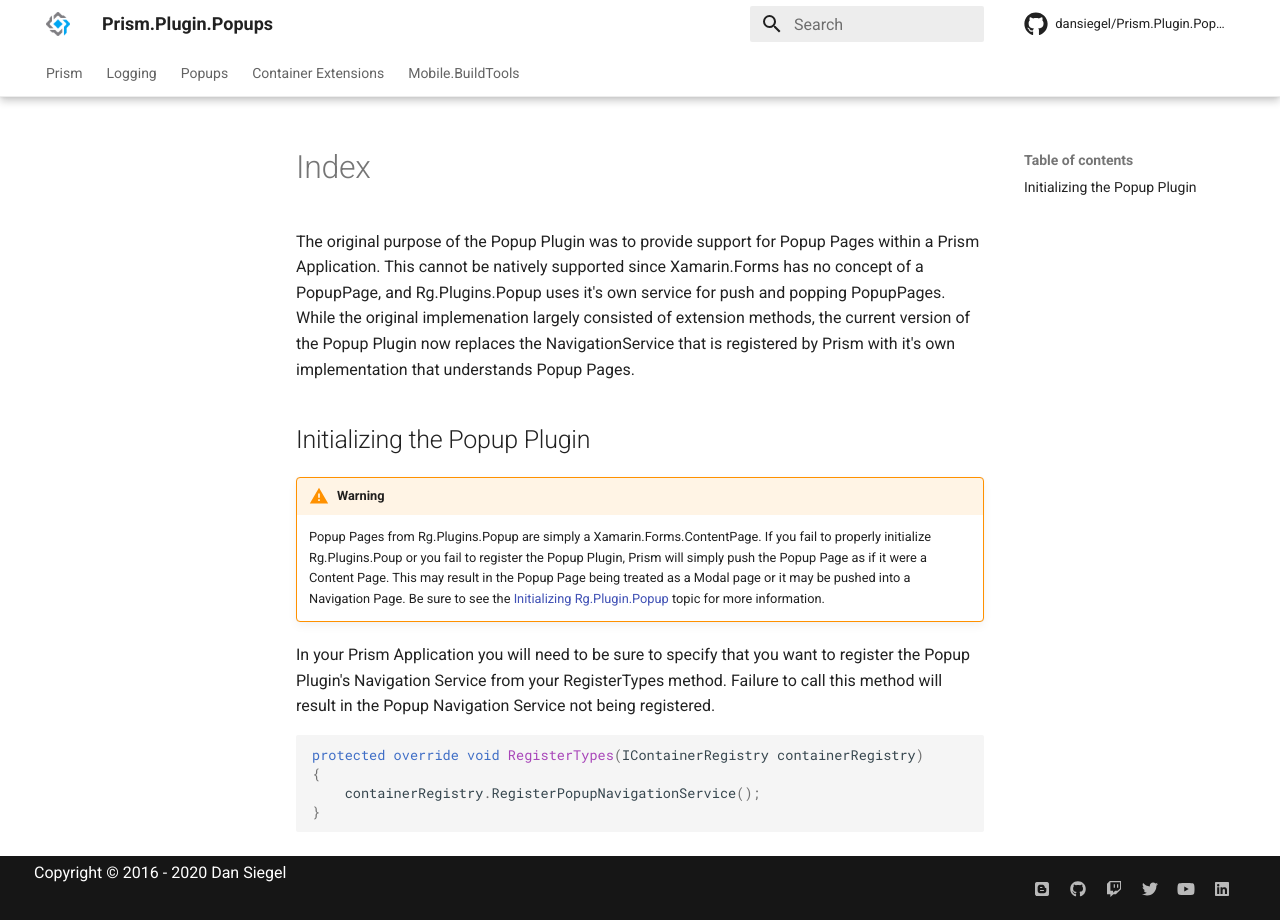
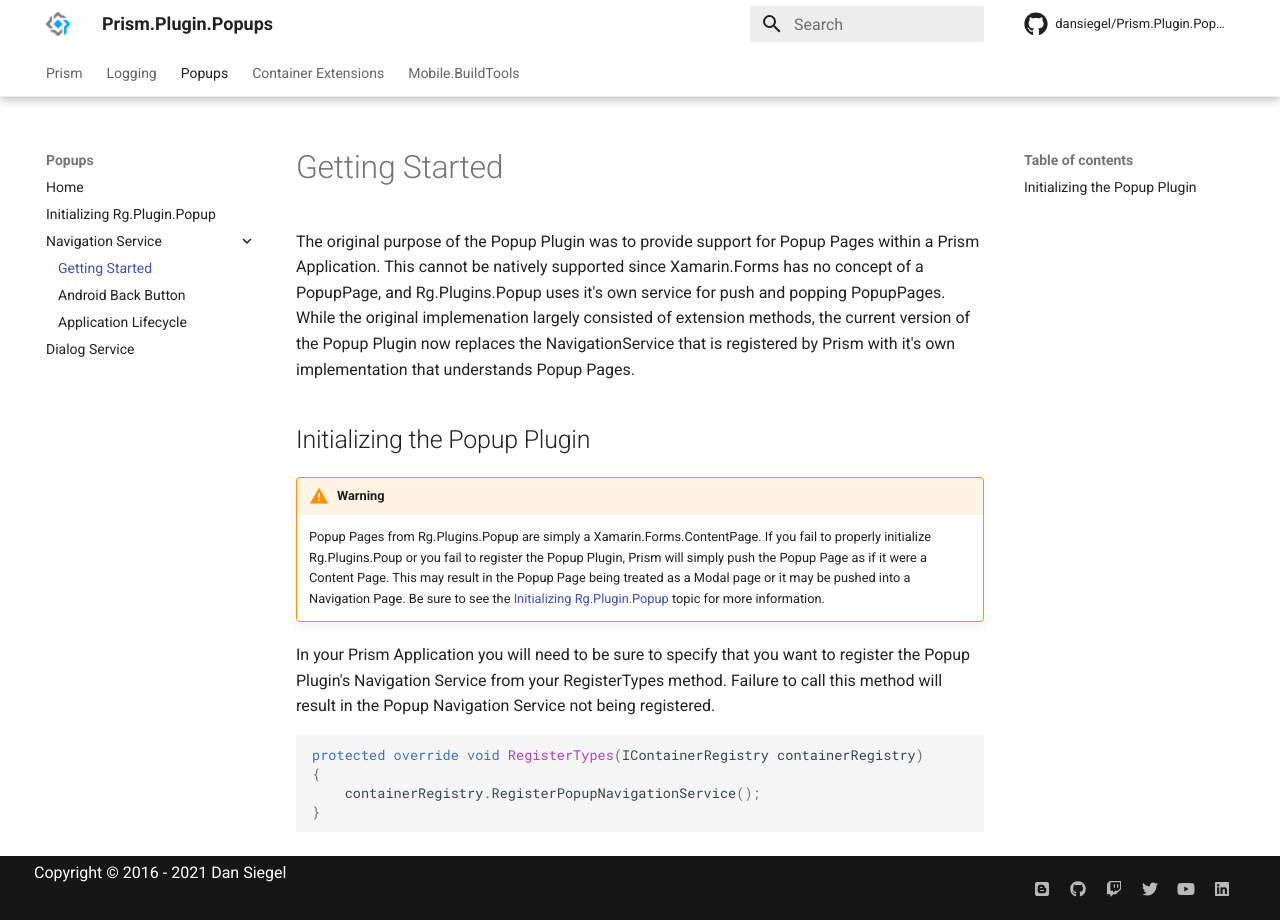
Before and after one commit to dansiegel/Prism.Plugin.Popups, an MkDocs documentation site: the page built from docs/navigation/index.md, in a window 1280 px wide. Built offline with MkDocs 1.6.1 and Material for MkDocs 9.7.7, drawn with Linux system fonts in a browser that asks for light colours; comment, search, counter and statistics services are not loaded.

Commit message:
doc updates

```diff
--- a/mkdocs.yml
+++ b/mkdocs.yml
@@ -10,7 +10,7 @@
 edit_uri: ''
 
 # Copyright
-copyright: 'Copyright &copy; 2016 - 2020 Dan Siegel'
+copyright: 'Copyright &copy; 2016 - 2021 Dan Siegel'
 
 # Configuration
 theme:
@@ -60,7 +60,10 @@
   - Popups:
     - Home: index.md
     - Initializing Rg.Plugin.Popup: rgplugins.md
-    - Navigation Service: navigaton.md
+    - Navigation Service:
+      - Getting Started: navigation/index.md
+      - Android Back Button: navigation/backbutton.md
+      - Application Lifecycle: navigation/application-lifecycle.md
     - Dialog Service: dialogs.md
   - Container Extensions:
     - Container Extensions: http://prismplugins.com
```
Also changed, not shown: docs/rgplugins.md (+3 -0 lines).
